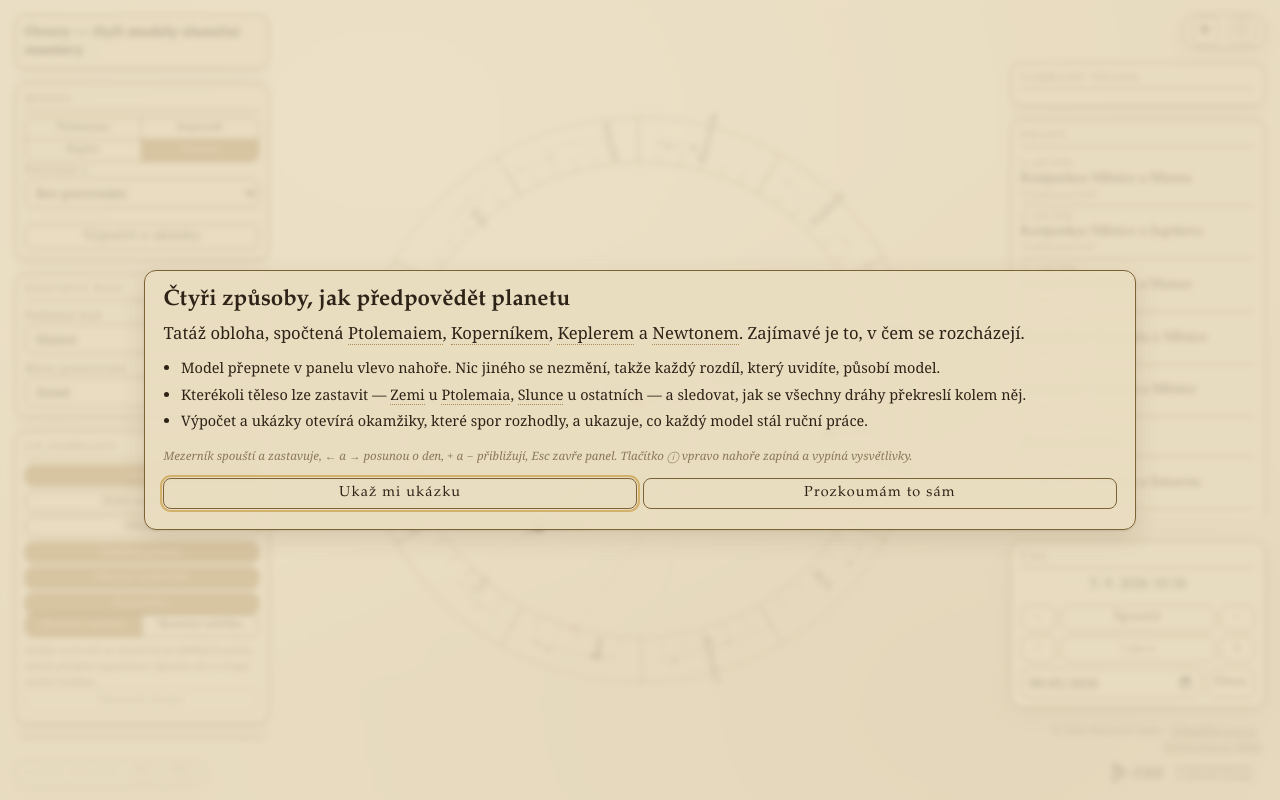
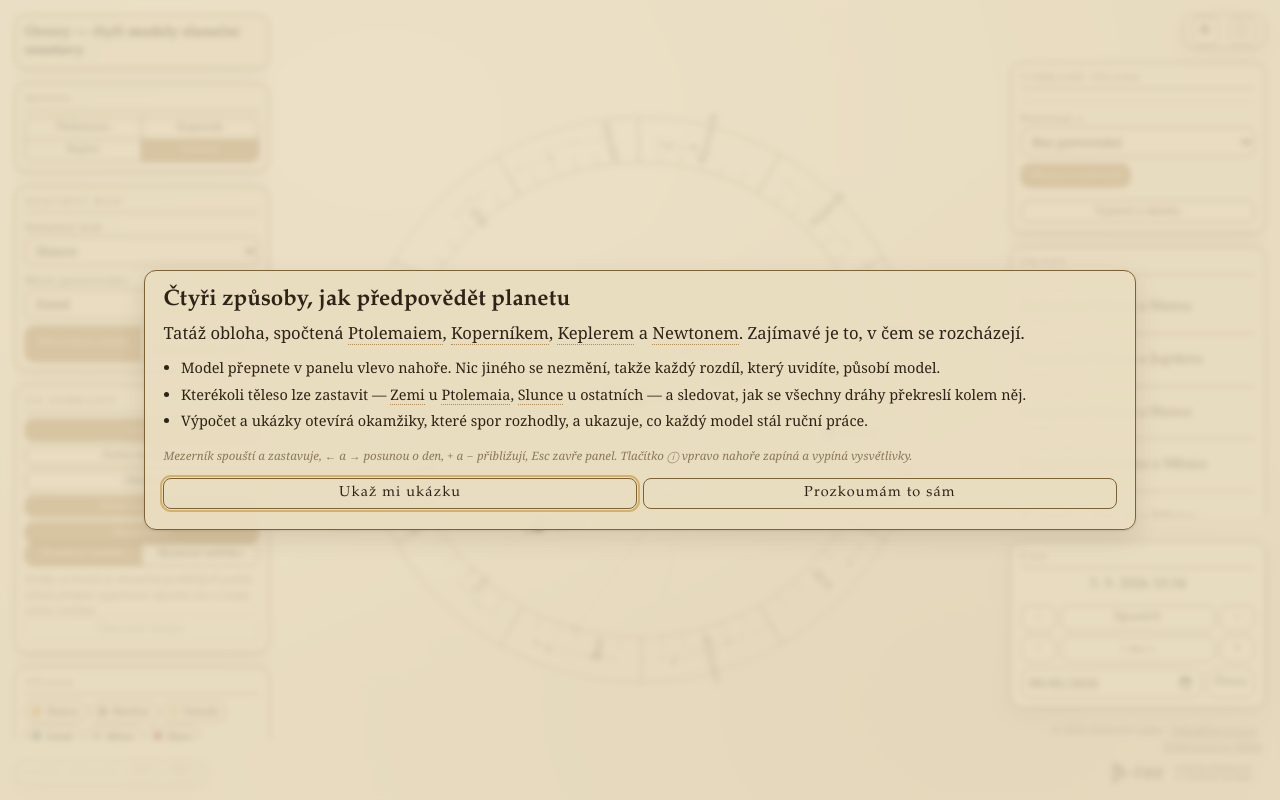
Before and after one commit to richardLipka/ptolemy_copernicus_newton, a website with bundled scripts: page apps/orrery/index.html in a window 1280 px wide. Built offline with nearby package versions, Linux system fonts and the light colour scheme.

Commit message:
Put four controls where they are actually about something
The sphere centre came back out of the settings menu. It is not a
preference set once and forgotten - it is a question about the vantage,
so it belongs under the observation point it answers to.

The comparison picker, the calculation overlay's button and the
constellation figures switch went the other way, out of the left column
and into the selected-body panel. All three are about what is on screen
rather than about how the screen is arranged: which model to draw faintly
beside this one, four models' working for the body selected, and the
figures on the sphere that body is read against.

That is what finally stopped the left dock scrolling at 900px - it now
fits without one.

The clock takes the right-hand dock width. The default is the left one,
and since that column narrowed the time panel had been visibly thinner
than the events panel directly above it, when the two read as one stack.

Checked in all five themes: everything moved is visible and carries the
same contrast it had in its old home.

```diff
--- a/apps/orrery/src/render/info-panel/infoPanel.ts
+++ b/apps/orrery/src/render/info-panel/infoPanel.ts
@@ -33,6 +33,7 @@ import type { Store } from '../../state/store';
 import { buildView } from '../../state/selectors';
 import { el, note, panel, readout } from '../../ui/dom';
 import { exportButtonRow } from '../../ui/exportButtons';
+import { calculationButton, comparisonField, starFiguresToggle } from '../../ui/controls';
 import { buildPhaseSvg } from '../export/phaseSvg';
 
 /** One engine per model, for the side-by-side phase figures. */
@@ -43,6 +44,29 @@ const PHASE_COMPARISON_ENGINES: readonly EngineId[] = [
   'ptolemaic-epicyclic',
 ];
 
+
+/**
+ * The three things that belong with what is on screen rather than with how the
+ * screen is arranged.
+ *
+ * Comparing against a second model is a question about the body being looked
+ * at. So is the calculation overlay, which shows four models' working for it.
+ * The constellation figures draw on the sphere the body is read against. None
+ * of them is a setting, and all three were making the left column longer.
+ *
+ * Appended whether or not a body is selected, because two of them still mean
+ * something when none is.
+ */
+function toolsGroup(store: Store): DocumentFragment {
+  const fragment = document.createDocumentFragment();
+  fragment.appendChild(el('div', 'info__rule'));
+  fragment.appendChild(comparisonField(store));
+  const row = el('div', 'button-row');
+  row.append(starFiguresToggle(store), calculationButton(store));
+  fragment.appendChild(row);
+  return fragment;
+}
+
 export function renderInfoPanel(container: HTMLElement, store: Store): void {
   const state = store.get();
   container.replaceChildren();
@@ -51,6 +75,7 @@ export function renderInfoPanel(container: HTMLElement, store: Store): void {
 
   if (!state.selectedBody) {
     card.appendChild(note(t('info.none')));
+    card.appendChild(toolsGroup(store));
     container.appendChild(card);
     return;
   }
@@ -324,5 +349,6 @@ export function renderInfoPanel(container: HTMLElement, store: Store): void {
     }
   }
 
+  card.appendChild(toolsGroup(store));
   container.appendChild(card);
 }
--- a/apps/orrery/src/render/theme/shell.css
+++ b/apps/orrery/src/render/theme/shell.css
@@ -234,7 +234,16 @@
     scrollbar-width: thin;
   }
 
+  /*
+   * The clock, under the readouts and matching their width.
+   *
+   * It used to take the default dock width, which is the *left* one — narrower
+   * since the left column holds only controls. That left the time panel visibly
+   * narrower than the events panel directly above it, and the two read as one
+   * stack of right-hand detail, so they take the same measure.
+   */
   .dock--bottom-right {
+    width: var(--dock-width-right);
     inset-inline-end: var(--dock-gap);
     inset-block-end: var(--dock-gap);
   }
@@ -1299,6 +1308,14 @@
     margin-top: 0.6rem;
   }
 
+  /* Separates the readouts from the controls that follow them. */
+  .info__rule {
+    height: var(--line-hairline);
+    background: var(--accent-dark);
+    opacity: 0.45;
+    margin: 0.7rem 0 0.6rem;
+  }
+
   /*
    * The phase download, sitting inside the figure it saves rather than under
    * the whole panel. Small enough not to compete with the disc above it.
--- a/apps/orrery/src/ui/controls.ts
+++ b/apps/orrery/src/ui/controls.ts
@@ -11,7 +11,7 @@ import { BODIES, BODY_IDS, type BodyId } from '@orrery/core/bodies';
 import { MODES, type EngineId, type ModeId } from '@orrery/core/engines/types';
 import { dateFromJd } from '@orrery/core/time';
 import { formatNumber, t } from '../i18n/i18n';
-import type { GhostSelection, ScaleMode, Store } from '../state/store';
+import type { GhostSelection, ScaleMode, SphereCentre, Store } from '../state/store';
 import {
   COMPARISON_ENGINES,
   buildRecentredHarness,
@@ -89,50 +89,6 @@ export function renderControls(container: HTMLElement, store: Store): void {
   );
 
   // Ghost overlay: any engine other than the active one.
-  const ghostChoices: { value: string; label: string }[] = [
-    { value: '', label: t('ghost.none') },
-  ];
-  for (const mode of Object.values(MODES)) {
-    for (const engineId of mode.engines) {
-      if (engineId === state.engineId) continue;
-      if (ghostChoices.some((choice) => choice.value === engineId)) continue;
-      ghostChoices.push({ value: engineId, label: t(`engine.${engineId}`) });
-    }
-  }
-
-  // Four models now, so "one other" is a narrower question than it used to be.
-  ghostChoices.splice(1, 0, { value: 'all', label: t('ghost.all') });
-
-  modelPanel.appendChild(
-    field(
-      t('ghost.label'),
-      select(ghostChoices, state.ghostEngineId ?? '', (value) =>
-        store.setGhostEngine(value === '' ? null : (value as GhostSelection)),
-      ),
-      t('ghost.hint'),
-    ),
-  );
-
-  // With three ghosts on the map, tinted per model, the map needs a key.
-  if (state.ghostEngineId === 'all') {
-    const legend = el('div', 'chips chips--legend');
-    for (const engineId of COMPARISON_ENGINES) {
-      if (engineId === state.engineId) continue;
-      const item = el('span', 'chip chip--static');
-      item.style.setProperty('--tint', `var(--model-${MODEL_TOKEN[engineId]})`);
-      item.append(el('span', 'chip__swatch'), el('span', undefined, t(`engine.${engineId}`)));
-      legend.appendChild(item);
-    }
-    modelPanel.appendChild(legend);
-  }
-
-  // The one control that opens something rather than changing something, so it
-  // sits apart from the pickers above it.
-  const calculation = el('button', 'wide-button', t('calc.open'));
-  calculation.type = 'button';
-  calculation.addEventListener('click', () => store.setCalculationOpen(true));
-  modelPanel.appendChild(calculation);
-
 
   // --- vantage ----------------------------------------------------------
 
@@ -151,6 +107,37 @@ export function renderControls(container: HTMLElement, store: Store): void {
         store.setObservationPoint(id),
       ),
       t('observer.hint'),
+    ),
+  );
+
+  /*
+   * What the celestial sphere is drawn around, directly under the observer it
+   * answers to.
+   *
+   * Concentric with the map is the traditional orrery arrangement; around the
+   * observer is where the sky actually belongs, and is the only way to get
+   * straight sight-lines in a heliocentric view. It spent a while behind the
+   * cog with the set-once preferences and does not belong there: it is a
+   * question about the vantage, and the vantage is chosen here.
+   */
+  const centreRow = el('div', 'segmented');
+  const centres: { id: SphereCentre; label: string }[] = [
+    { id: 'frame', label: t('view.sphere.frame') },
+    { id: 'observer', label: t('view.sphere.observer') },
+  ];
+  for (const centre of centres) {
+    centreRow.appendChild(
+      toggleButton(centre.label, state.sphereCentre === centre.id, () =>
+        store.setSphereCentre(centre.id),
+      ),
+    );
+  }
+  vantagePanel.appendChild(centreRow);
+  vantagePanel.appendChild(
+    note(
+      state.sphereCentre === 'observer'
+        ? t('view.sphere.observerHint')
+        : t('view.sphere.frameHint'),
     ),
   );
 
@@ -216,9 +203,6 @@ export function renderControls(container: HTMLElement, store: Store): void {
     toggleButton(t('view.sky'), state.showSky, () => store.toggle('showSky')),
     toggleButton(t('view.sightlines'), state.showSightLines, () =>
       store.toggle('showSightLines'),
-    ),
-    toggleButton(t('view.figures'), state.showStarFigures, () =>
-      store.toggle('showStarFigures'),
     ),
   );
 
@@ -503,3 +487,70 @@ export function renderMapExport(container: HTMLElement, store: Store): void {
   );
   container.appendChild(exportPanel);
 }
+
+/**
+ * Which model to draw faintly beside the running one, and its key.
+ *
+ * Exported because it lives in the selected-body panel now rather than in the
+ * dock: comparing two models is a question about what is on screen, not a
+ * setting for how the screen is arranged, and the left column was the longer
+ * for holding it.
+ */
+export function comparisonField(store: Store): DocumentFragment {
+  const state = store.get();
+  const fragment = document.createDocumentFragment();
+
+  const ghostChoices: { value: string; label: string }[] = [
+    { value: '', label: t('ghost.none') },
+  ];
+  const mode = MODES[state.mode];
+  if (mode) {
+    for (const engineId of mode.engines) {
+      if (engineId === state.engineId) continue;
+      if (ghostChoices.some((choice) => choice.value === engineId)) continue;
+      ghostChoices.push({ value: engineId, label: t(`engine.${engineId}`) });
+    }
+  }
+  // Four models now, so "one other" is a narrower question than it used to be.
+  ghostChoices.splice(1, 0, { value: 'all', label: t('ghost.all') });
+
+  fragment.appendChild(
+    field(
+      t('ghost.label'),
+      select(ghostChoices, state.ghostEngineId ?? '', (value) =>
+        store.setGhostEngine(value === '' ? null : (value as GhostSelection)),
+      ),
+      t('ghost.hint'),
+    ),
+  );
+
+  // With three ghosts on the map, tinted per model, the map needs a key.
+  if (state.ghostEngineId === 'all') {
+    const legend = el('div', 'chips chips--legend');
+    for (const engineId of COMPARISON_ENGINES) {
+      if (engineId === state.engineId) continue;
+      const item = el('span', 'chip chip--static');
+      item.style.setProperty('--tint', `var(--model-${MODEL_TOKEN[engineId]})`);
+      item.append(el('span', 'chip__swatch'), el('span', undefined, t(`engine.${engineId}`)));
+      legend.appendChild(item);
+    }
+    fragment.appendChild(legend);
+  }
+
+  return fragment;
+}
+
+/** The button that opens the calculation and demonstrations overlay. */
+export function calculationButton(store: Store): HTMLButtonElement {
+  const button = el('button', 'wide-button', t('calc.open'));
+  button.type = 'button';
+  button.addEventListener('click', () => store.setCalculationOpen(true));
+  return button;
+}
+
+/** The constellation figures switch, which draws on the sphere rather than the map. */
+export function starFiguresToggle(store: Store): HTMLButtonElement {
+  return toggleButton(t('view.figures'), store.get().showStarFigures, () =>
+    store.toggle('showStarFigures'),
+  );
+}
--- a/apps/orrery/src/ui/topBar.ts
+++ b/apps/orrery/src/ui/topBar.ts
@@ -1,11 +1,11 @@
 /**
  * The corner switches, top right.
  *
- * Two buttons now, not eight. Language, look, and the two choices about how the
- * zodiac ring is drawn are all set once and then never touched again — eleven
- * permanent buttons, five of them for the theme alone — so they moved behind a
- * cog. What stays on the bar is the cog and the explanations toggle, which is a
- * reading preference people genuinely flip mid-task.
+ * Two buttons now, not eight. Language, look and the zodiac scheme are set once
+ * and then never touched again — nine permanent buttons, five of them for the
+ * theme alone — so they moved behind a cog. What stays on the bar is the cog and
+ * the explanations toggle, which is a reading preference people genuinely flip
+ * mid-task.
  *
  * Nothing here affects the simulation, which is why it all sits apart from the
  * controls that do.
@@ -13,7 +13,7 @@
 
 import { LOCALES, t, type Locale } from '../i18n/i18n';
 import { THEMES, type ThemeId } from '../render/theme/themes';
-import type { SphereCentre, Store } from '../state/store';
+import type { Store } from '../state/store';
 import type { ZodiacScheme } from '@orrery/core/zodiac';
 import { el, panel, toggleButton } from './dom';
 
@@ -100,22 +100,5 @@ export function renderTopBar(container: HTMLElement, store: Store): void {
     ),
   );
 
-  /*
-   * What the sphere is drawn around. Concentric with the map is the traditional
-   * orrery arrangement; around the observer is where the sky actually belongs,
-   * and is the only way to get straight sight-lines in a heliocentric view.
-   */
-  menu.appendChild(
-    choiceRow<SphereCentre>(
-      t('view.sphere.label'),
-      [
-        { id: 'frame', label: t('view.sphere.frame') },
-        { id: 'observer', label: t('view.sphere.observer') },
-      ],
-      state.sphereCentre,
-      (centre) => store.setSphereCentre(centre),
-    ),
-  );
-
   container.appendChild(menu);
 }
```
Also changed, not shown: CLAUDE.md (+20 -6 lines).
